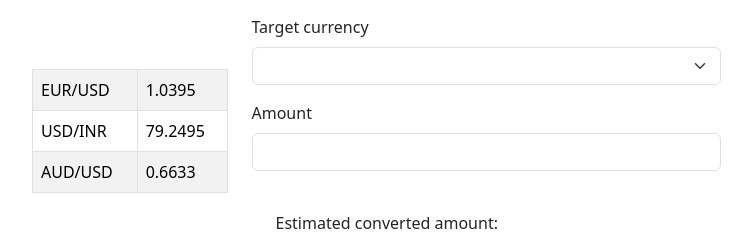
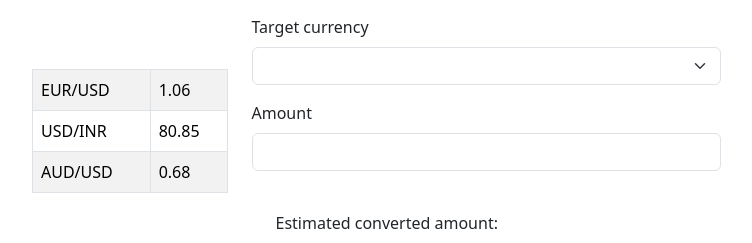
Before and after one commit to rudrcodes/CurrencyConverter, a React (Vite) app: page / in a window 1280 px wide. Shown: the part 297-540 px from the top of the page, without its empty margins (50-802 px from the left). Built offline with nearby package versions, Linux system fonts and the light colour scheme.

Commit message:
Updated changeValues logic in the redux store feature

```diff
--- a/src/components/CurrencyConverter.jsx
+++ b/src/components/CurrencyConverter.jsx
@@ -11,9 +11,9 @@ function CurrencyConverter() {
     const [target, setTarget] = useState('')
     const [convertedCurrency, setconvertedCurrency] = useState(null)
     const [inputCurrency, setinputCurrency] = useState(null)
-    const usdVal = useSelector(state => state.changeValues.USD)
-    const audVal = useSelector(state => state.changeValues.AUD)
-    const inrVal = useSelector(state => state.changeValues.INR)
+    const usdVal = useSelector(state => state.changeValues.USD).toFixed(2)
+    const audVal = useSelector(state => state.changeValues.AUD).toFixed(2)
+    const inrVal = useSelector(state => state.changeValues.INR).toFixed(2)
 
 
     const dispatch = useDispatch();
@@ -24,7 +24,7 @@ function CurrencyConverter() {
         if (choice == 0) dispatch(increment())
         else dispatch(decrement())
     // After every sec the browser started hanging  , that's why made the time to this much
-    }, 1000)
+    }, 1200)
     const handleSubmit = (e) => {
         e.preventDefault();
         if (src.length == 0) {
@@ -108,7 +108,7 @@ function CurrencyConverter() {
 
         let ans = convertCurrency(src, target, inputCurrency)
 
-        setconvertedCurrency(ans)
+        setconvertedCurrency(ans.toFixed(2))
 
 
     }
--- a/src/components/Markets.jsx
+++ b/src/components/Markets.jsx
@@ -3,9 +3,9 @@ import Table from 'react-bootstrap/Table';
 import { useSelector } from 'react-redux';
 
 const Markets = () => {
-  const usdVal = useSelector(state => state.changeValues.USD)
-  const audVal = useSelector(state => state.changeValues.AUD)
-  const inrVal = useSelector(state => state.changeValues.INR)
+  const usdVal = useSelector(state => state.changeValues.USD).toFixed(2)
+  const audVal = useSelector(state => state.changeValues.AUD).toFixed(2)
+  const inrVal = useSelector(state => state.changeValues.INR).toFixed(2)
   return (
     <div className='min-w-[400px] min-h-[500px] bg-blue-900 p-6 rounded-lg'>
       <h1 className='text-2xl text-bold text-white my-2'>Markets</h1>
```
